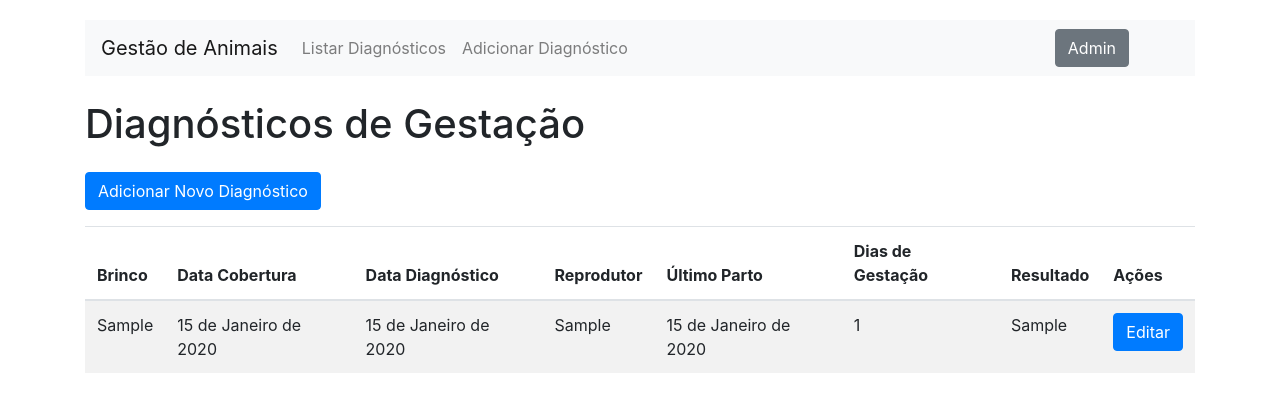
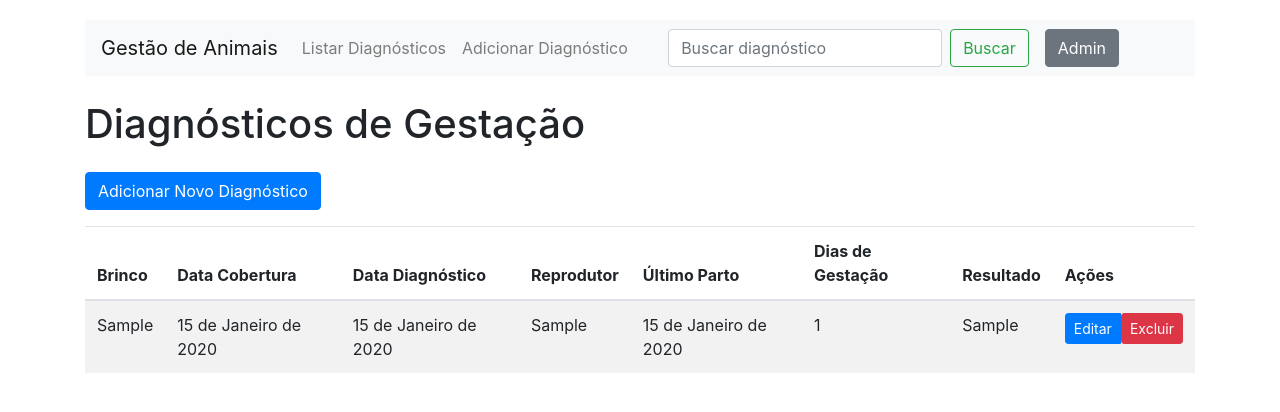
Before and after one commit to WCamiloTech/gerenciamento_caprinos_app_diganostico_gestacao, a Django app: page / in a window 1280 px wide. Shown: the top 412 px of the page. Run offline with Django 5.2, Linux system fonts and the light colour scheme; tables that the repository leaves empty hold one stand-in row (values such as "Sample post"); some libraries are stand-ins or nearby versions.

Commit message:
Delete Button/Function Implementation

```diff
--- a/animais/static/css/style.css
+++ b/animais/static/css/style.css
@@ -5,6 +5,10 @@ body {
 
 .btn-secondary {
     margin-left: auto;
-    margin-right: 50px;
+    margin-right: 60px;
 
 }
+
+.btn-spacing {
+    margin-right: 10px; /* Ajuste o valor conforme necessário */
+}
--- a/animais/templates/animais/base.html
+++ b/animais/templates/animais/base.html
@@ -24,8 +24,13 @@
                         <a class="nav-link" href="{% url 'adicionar_diagnostico' %}">Adicionar Diagnóstico</a>
                     </li>
                 </ul>
-                <!-- Adicionando ml-auto para empurrar o botão para a direita -->
-                <div class="ml-auto">
+                <!-- Adicionando ml-auto para empurrar os itens para a direita -->
+                <div class="ml-auto d-flex align-items-center">
+                    <!-- Formulário de busca -->
+                    <form method="GET" action="{% url 'listar_diagnosticos' %}" class="form-inline my-2 my-lg-0 mr-3">
+                        <input class="form-control mr-sm-2" type="search" name="q" placeholder="Buscar diagnóstico" aria-label="Search">
+                        <button class="btn btn-outline-success my-2 my-sm-0" type="submit">Buscar</button>
+                    </form>
                     <a class="btn btn-secondary" href="{% url 'admin:index' %}">Admin</a>
                 </div>
             </div>
--- a/animais/templates/animais/listar_diagnosticos.html
+++ b/animais/templates/animais/listar_diagnosticos.html
@@ -4,7 +4,11 @@
 
 {% block content %}
 <h1 class="mb-4">Diagnósticos de Gestação</h1>
+
+<!-- Adicionando botão para adicionar novo diagnóstico -->
 <a class="btn btn-primary mb-3" href="{% url 'adicionar_diagnostico' %}">Adicionar Novo Diagnóstico</a>
+
+<!-- Tabela para exibir os diagnósticos de gestação -->
 <table class="table table-striped">
     <thead>
         <tr>
@@ -29,11 +33,27 @@
             <td>{{ diagnostico.dias_gestacao }}</td>
             <td>{{ diagnostico.resultado }}</td>
             <td>
-                <a href="{% url 'editar_diagnostico' diagnostico.pk %}" class="btn btn-primary">Editar</a>
+                <!-- Container para os botões de ações -->
+                <div class="btn-group" role="group" aria-label="Ações">
+                    <!-- Botão para editar o diagnóstico -->
+                    <a href="{% url 'editar_diagnostico' diagnostico.pk %}" class="btn btn-primary btn-rounded btn-sm btn-action">Editar</a>
+
+                    <!-- Formulário para excluir o diagnóstico -->
+                    <form method="POST" action="{% url 'excluir_diagnostico' diagnostico.pk %}" style="display:inline;" onsubmit="return confirmDelete()">
+                        {% csrf_token %}
+                        <button type="submit" class="btn btn-danger btn-sm btn-action">Excluir</button>
+                    </form>
+                </div>
             </td>
-
         </tr>
         {% endfor %}
     </tbody>
 </table>
+
+<script>
+function confirmDelete() {
+    return confirm('Você tem certeza de que deseja excluir este diagnóstico?');
+}
+</script>
+
 {% endblock %}
--- a/animais/urls.py
+++ b/animais/urls.py
@@ -1,9 +1,12 @@
 from django.urls import path
 
 from . import views
+from .views import (adicionar_diagnostico, editar_diagnostico,
+                    excluir_diagnostico, listar_diagnosticos)
 
 urlpatterns = [
     path('', views.listar_diagnosticos, name='listar_diagnosticos'),
     path('adicionar/', views.adicionar_diagnostico, name='adicionar_diagnostico'),
     path('diagnostico/editar/<int:pk>/', views.editar_diagnostico, name='editar_diagnostico'),
+    path('excluir/<int:pk>/', excluir_diagnostico, name='excluir_diagnostico'),
 ]
--- a/animais/views.py
+++ b/animais/views.py
@@ -1,3 +1,4 @@
+from django.db.models import Q
 from django.shortcuts import get_object_or_404, redirect, render
 
 from .forms import DiagnosticoGestacaoForm
@@ -31,3 +32,30 @@ def editar_diagnostico(request, pk):
 
     # Certifique-se de que o template está na pasta correta
     return render(request, 'animais/editar_diagnostico.html', {'form': form})
+
+#Busca
+def listar_diagnosticos(request):
+    query = request.GET.get('q')
+    if query:
+        # Filtra os diagnósticos de acordo com o campo de pesquisa
+        diagnosticos = DiagnosticoGestacao.objects.filter(
+            Q(brinco__icontains=query) |
+            Q(reprodutor__icontains=query) |
+            Q(resultado__icontains=query)
+        )
+    else:
+        # Caso não haja pesquisa, mostra todos os diagnósticos
+        diagnosticos = DiagnosticoGestacao.objects.all()
+
+    return render(request, 'animais/listar_diagnosticos.html', {'diagnosticos': diagnosticos})
+
+
+
+def excluir_diagnostico(request, pk):
+    diagnostico = get_object_or_404(DiagnosticoGestacao, pk=pk)
+    if request.method == 'POST':
+        diagnostico.delete()
+        return redirect('listar_diagnosticos')
+    else:
+        # Normalmente não chegaria aqui, pois é uma exclusão via POST, mas podemos redirecionar para a lista de diagnósticos em caso de acesso indevido.
+        return redirect('listar_diagnosticos')
```
